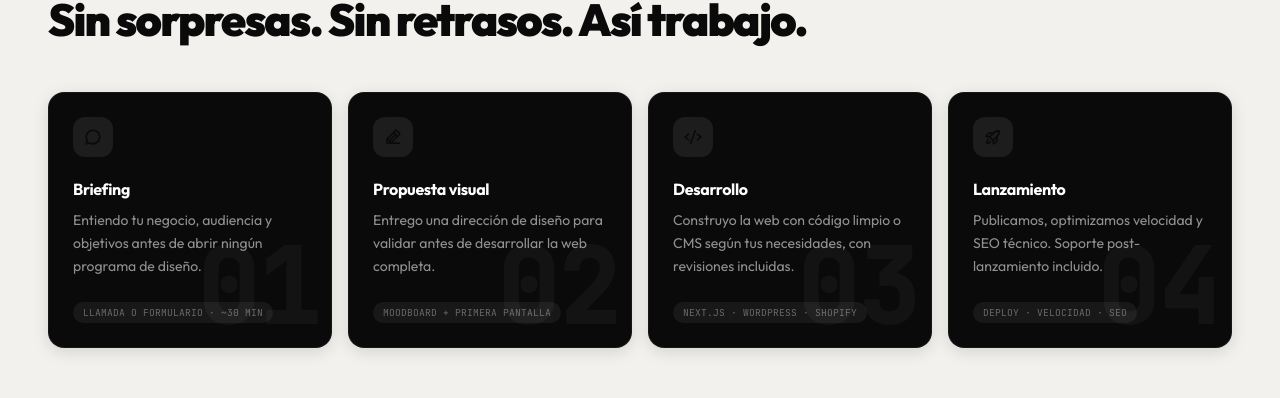
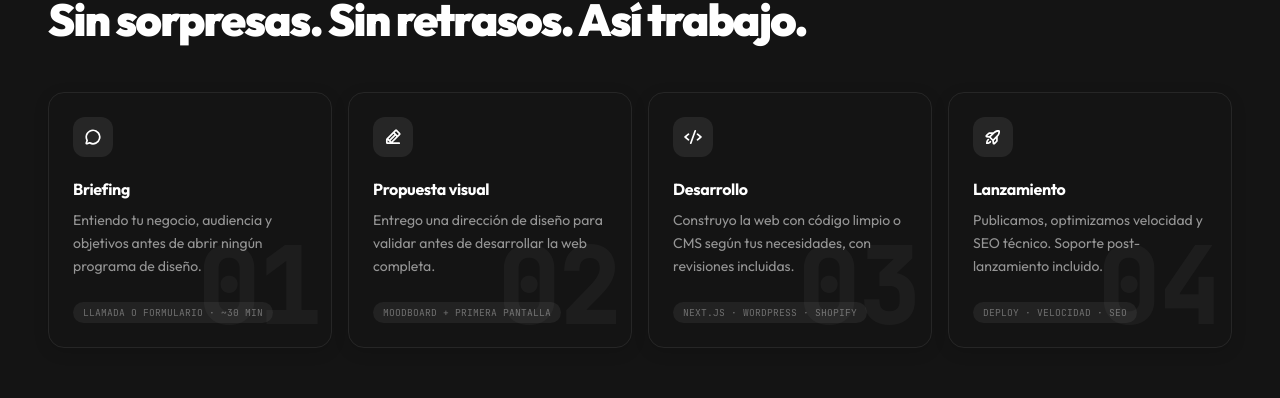
Before and after one commit to abelhm91/uxel, a Next.js app: page / in a window 1280 px wide. Shown: the part 1673-2071 px from the top of the page. Built offline with nearby package versions, Linux system fonts and the light colour scheme.

Commit message:
feat: fondo oscuro consistente, elimina bg blanco

```diff
--- a/app/globals.css
+++ b/app/globals.css
@@ -9,8 +9,8 @@
   --color-ink2: #1a1a1a;
   --color-ink3: #222222;
   --color-muted: #6b6b6b;
-  --color-surface: #F2F1ED;
-  --color-card: #EBEBEA;
+  --color-surface: #141414;
+  --color-card: #1e1e1e;
   --color-accent-subtle: rgba(232, 255, 71, 0.10);
   --ease-out: cubic-bezier(0.23, 1, 0.32, 1);
   --ease-in-out: cubic-bezier(0.77, 0, 0.175, 1);
--- a/components/Proceso.tsx
+++ b/components/Proceso.tsx
@@ -43,7 +43,6 @@ export default function Proceso() {
     <section
       id="proceso"
       className="px-6 md:px-12 py-24 relative overflow-hidden bg-surface"
-      style={{ color: "var(--color-ink)" }}
     >
       {/* Header */}
       <motion.div
@@ -71,8 +70,8 @@ export default function Proceso() {
             onMouseLeave={() => setHovered(null)}
             className="relative rounded-2xl p-6 flex flex-col overflow-hidden cursor-default"
             style={{
-              background: "var(--color-ink)",
-              border: `1px solid ${hovered === i ? "var(--color-accent)" : "rgba(255,255,255,0.06)"}`,
+              background: "var(--color-ink2)",
+              border: `1px solid ${hovered === i ? "var(--color-accent)" : "rgba(255,255,255,0.08)"}`,
               transform: hovered === i && !reduce ? "translateY(-4px)" : "translateY(0)",
               transition: reduce ? "none" : "border-color 250ms ease-out, transform 250ms cubic-bezier(0.23,1,0.32,1), box-shadow 250ms ease-out",
               boxShadow: hovered === i ? "0 20px 48px rgba(0,0,0,0.3)" : "0 4px 16px rgba(0,0,0,0.12)",
```
